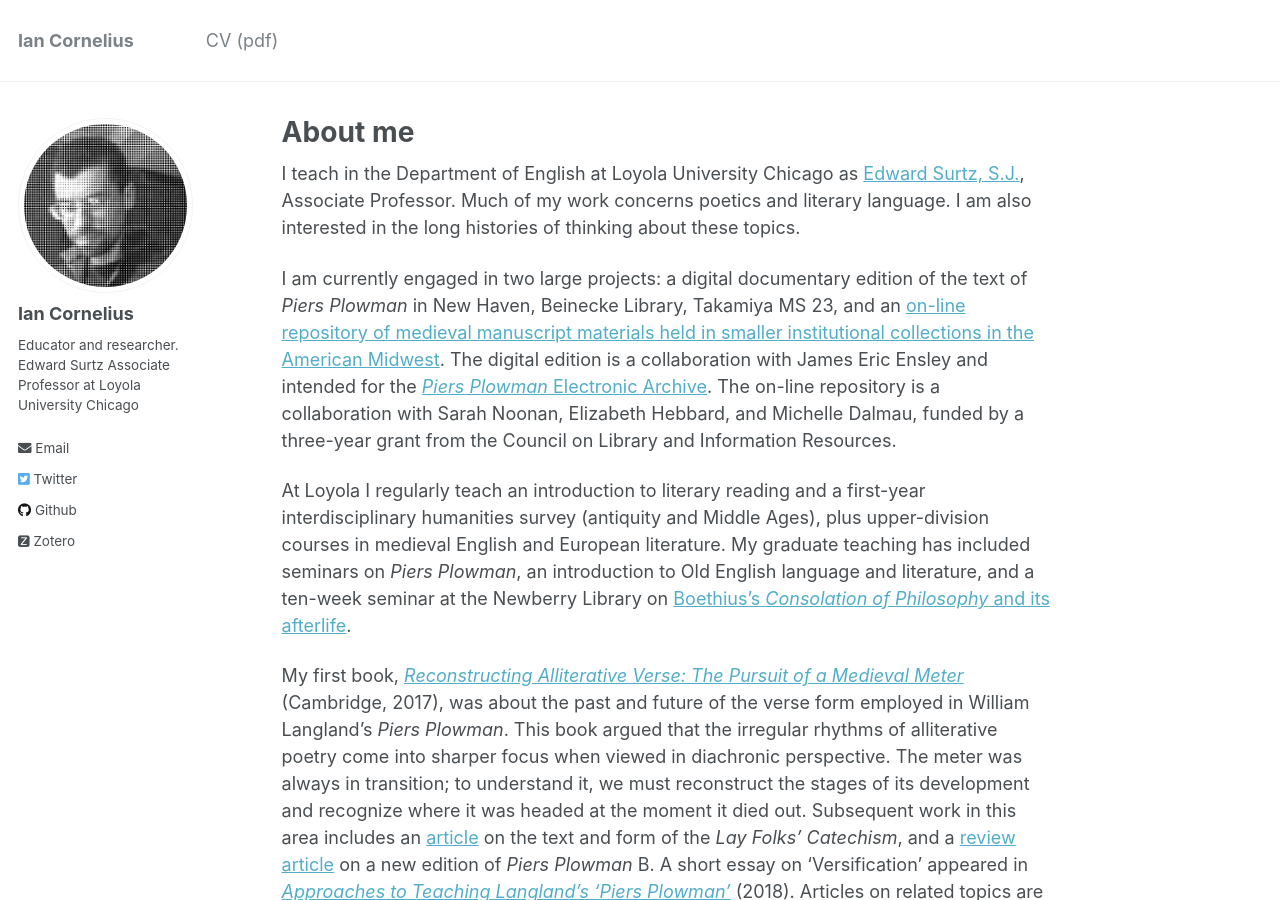
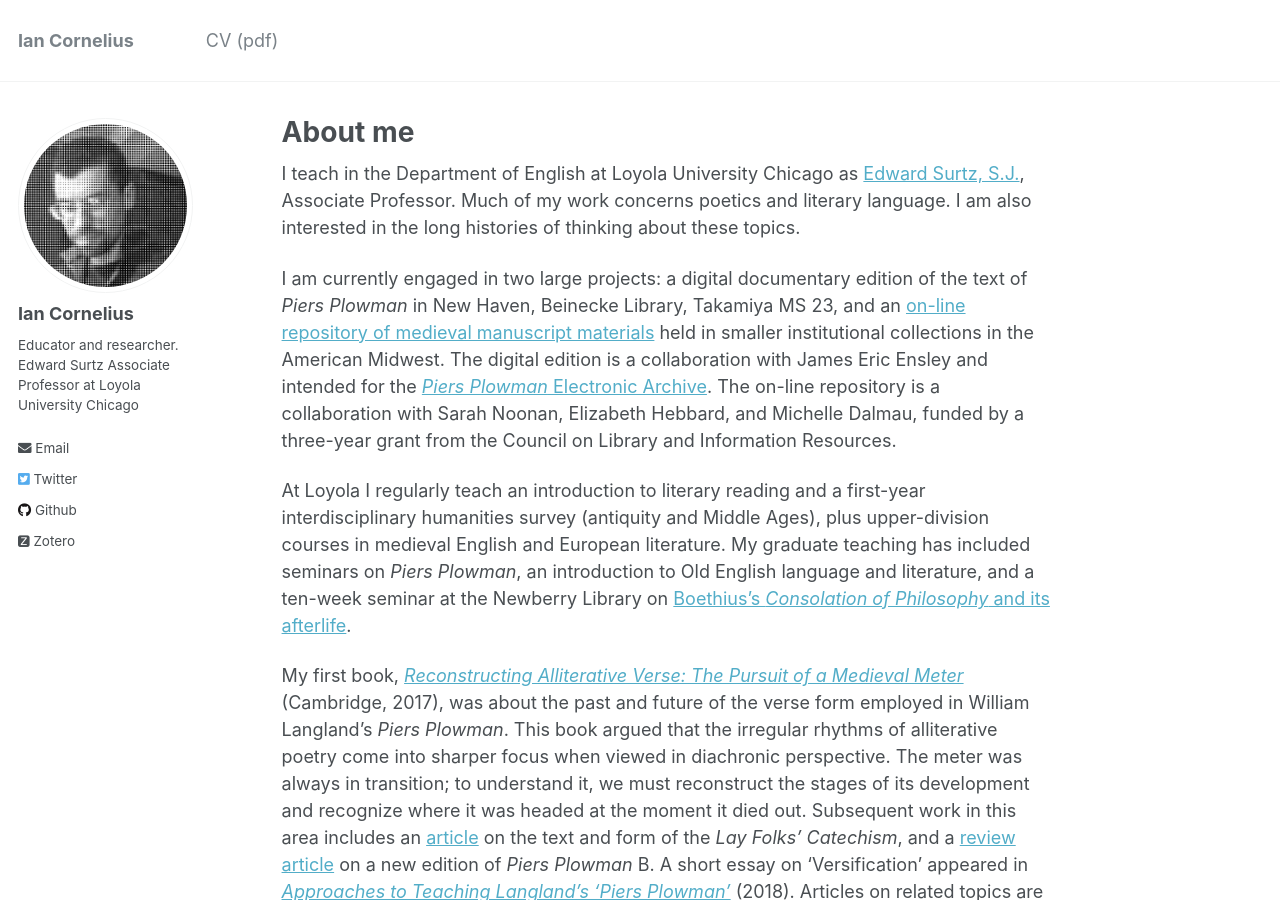
Before and after one commit to icornelius/icornelius.github.io, a Jekyll site: the page built from _pages/about.md, in a window 1280 px wide and 900 px high. Built offline with Jekyll 4.4.1, drawn with Linux system fonts in a browser that asks for light colours; some web fonts are replaced.

```diff
--- a/_pages/about.md
+++ b/_pages/about.md
@@ -14,7 +14,7 @@ I am also interested in the long histories of thinking about these topics.
 
 I am currently engaged in two large projects:
 a digital documentary edition of the text of *Piers Plowman* in New Haven, Beinecke Library, Takamiya MS 23,
-and an [on-line repository of medieval manuscript materials held in smaller institutional collections in the American Midwest](https://peripheralmss.org/blog/).
+and an [on-line repository of medieval manuscript materials](https://peripheralmss.org/blog/) held in smaller institutional collections in the American Midwest.
 The digital edition is a collaboration with James Eric Ensley and intended for the [*Piers Plowman* Electronic Archive](http://piers.chass.ncsu.edu/).
 The on-line repository is a collaboration with Sarah Noonan, Elizabeth Hebbard, and Michelle Dalmau, funded by a three-year grant from the Council on Library and Information Resources.
 
```
